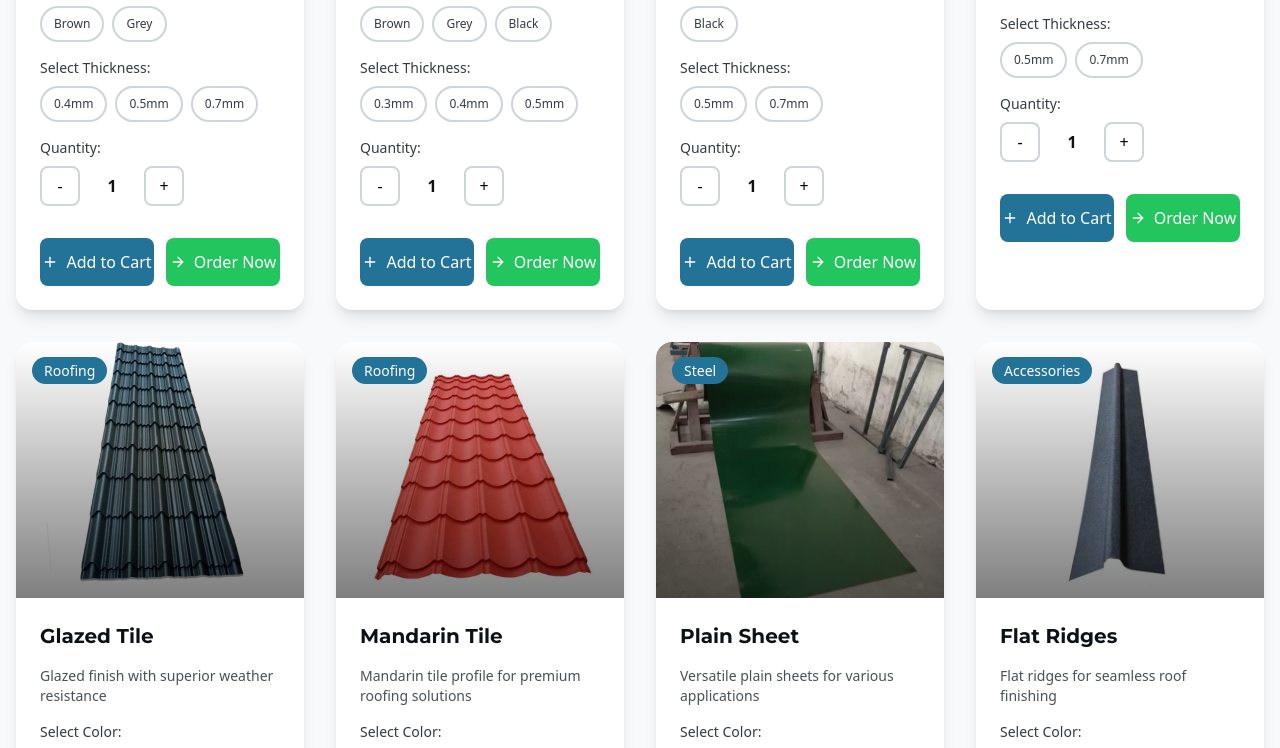
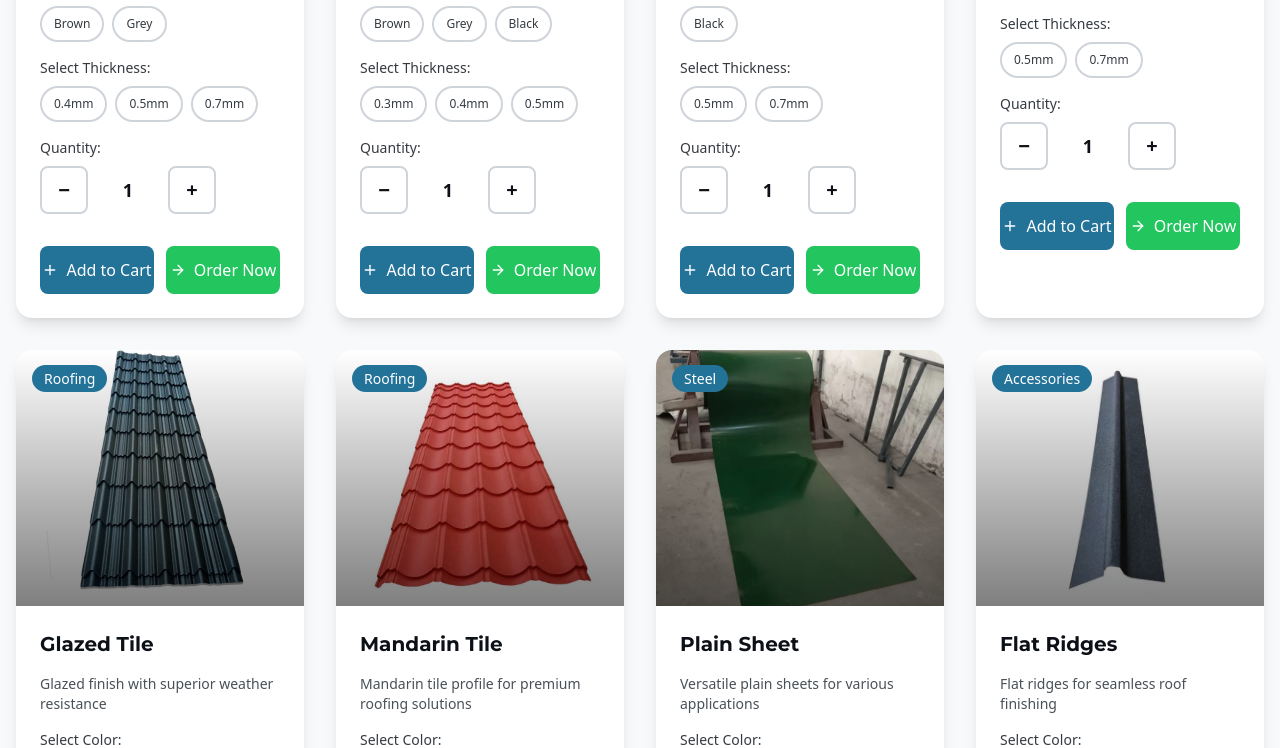
Before and after one commit to kipkoechkevin611-cloud/mrm, a Next.js app: page / in a window 1280 px wide. Shown: the part 1606-2354 px from the top of the page. Built offline with nearby package versions, Linux system fonts and the light colour scheme.

Commit message:
Fix visibility of + and - buttons in quantity selector

```diff
--- a/src/components/Products.tsx
+++ b/src/components/Products.tsx
@@ -261,16 +261,16 @@ export default function Products() {
                   <div className="flex items-center gap-2">
                     <button
                       onClick={() => setSelectedQuantity({ ...selectedQuantity, [product.id]: Math.max(1, (selectedQuantity[product.id] || 1) - 1) })}
-                      className="w-10 h-10 rounded-lg border-2 border-steel-300 flex items-center justify-center hover:border-primary-500 transition-colors"
+                      className="w-12 h-12 rounded-lg border-2 border-steel-300 flex items-center justify-center hover:border-primary-500 hover:bg-primary-50 transition-colors text-xl font-bold text-steel-900"
                     >
-                      -
+                      −
                     </button>
-                    <span className="w-12 text-center font-semibold text-steel-900">
+                    <span className="w-16 text-center font-bold text-steel-900 text-lg">
                       {selectedQuantity[product.id] || 1}
                     </span>
                     <button
                       onClick={() => setSelectedQuantity({ ...selectedQuantity, [product.id]: (selectedQuantity[product.id] || 1) + 1 })}
-                      className="w-10 h-10 rounded-lg border-2 border-steel-300 flex items-center justify-center hover:border-primary-500 transition-colors"
+                      className="w-12 h-12 rounded-lg border-2 border-steel-300 flex items-center justify-center hover:border-primary-500 hover:bg-primary-50 transition-colors text-xl font-bold text-steel-900"
                     >
                       +
                     </button>
```
